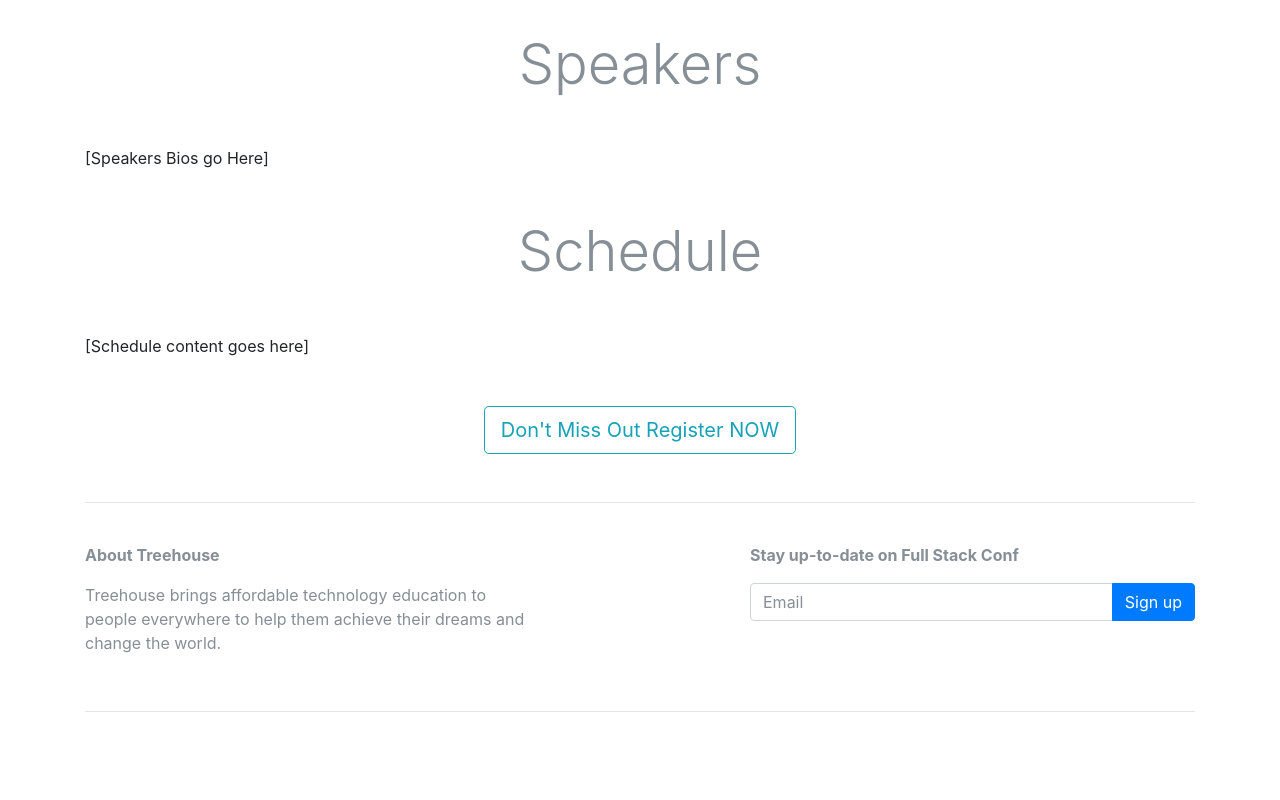
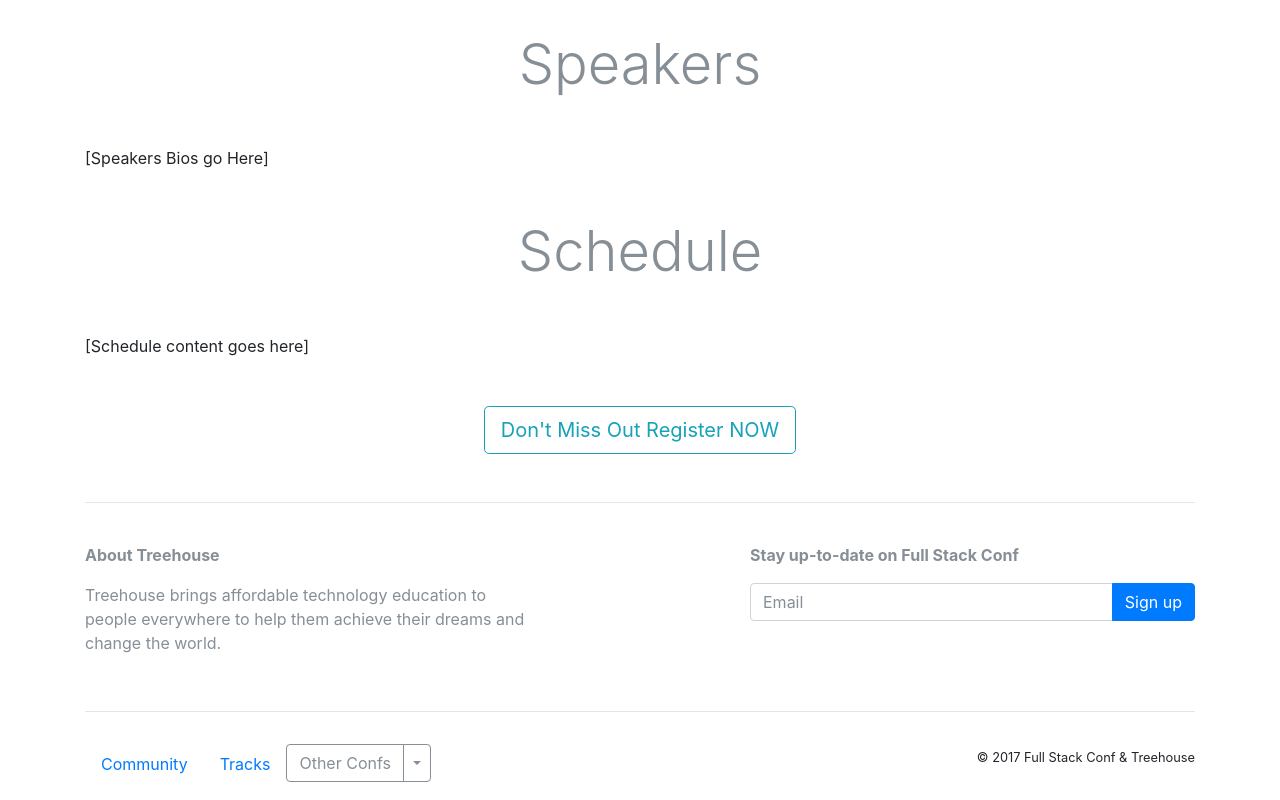
Before and after one commit to dawsonrichey/bootstrap-4, a plain HTML site: page index.html in a window 1280 px wide. Shown: the part 887-1687 px from the top of the page. Before the commit the page ends 1615 px from the top, so only its background shows below. Drawn offline with nearby package versions, Linux system fonts and the light colour scheme.

Commit message:
Added footer links with drop-up menu

```diff
--- a/index.html
+++ b/index.html
@@ -34,13 +34,13 @@
     <div class="container text-sm-center pt-5">
       <h1 class="display-2">Full Stack Conf</h1>
       <p class="lead text-white">Coming Soon, a One-Day Conference About All Things JavaScript</p>
+        <!-- button group -->
+          <div class="btn-group mt-4" role="group" aria-label="Callout buttons">
+            <button type="button" class="btn btn-primary btn-lg">Register Now</button>
+            <a type="button" class="btn btn-light btn-lg" href="#speakers">See Speakers</a>
+          </div>
+        <!-- end button group -->
     </div>
-<!-- button group -->
-<div class="btn-group mt-4 mx-auto" role="group" aria-label="Callout buttons">
-    <button type="button" class="btn btn-primary btn-lg">Register Now</button>
-    <a type="button" class="btn btn-light btn-lg" href="#speakers">See Speakers</a>
-  </div>
-<!-- end button group -->
   </div>
 <!-- END Jumbotron -->
 
@@ -104,6 +104,38 @@
 </div>
 <hr><!-- /signup form -->
 
+<!-- footer -->
+<!-- footer -->
+<div class="row py-3">
+    <div class="col-md-7">
+        <ul class="nav">
+            <li class="nav-item">
+              <a class="nav-link" href="#">Community</a>
+            </li>
+            <li class="nav-item">
+              <a class="nav-link" href="#">Tracks</a>
+            </li>
+            <li class="nav-item">
+                <div class="btn-group drop-up">
+                    <button type="button" class="btn btn-outline-secondary">Other Confs</button>
+                    <button type="button" class="btn btn-outline-secondary dropdown-toggle dropdown-toggle-split" data-toggle="dropdown" aria-haspopup="true" aria-expanded="false">
+                      <span class="sr-only">Toggle Dropdown</span>
+                    </button>
+                    <div class="dropdown-menu">
+                      <a class="dropdown-item" href="#">CSS Conf</a>
+                      <a class="dropdown-item" href="#">Python Conf</a>
+                      <a class="dropdown-item" href="#">Java Conf</a>
+                      <a class="dropdown-item" href="#">Swift Conf</a>
+                    </div>
+                  </div>
+            </li>
+          </ul>
+    </div>
+    <div class="col-md text-md-right">
+      <small>&copy; 2017 Full Stack Conf &amp; Treehouse</small>
+    </div>
+  </div><!-- /footer -->
+<!-- end footer -->
         </div><!-- End Container -->
 
     <!-- Optional JavaScript -->
```
